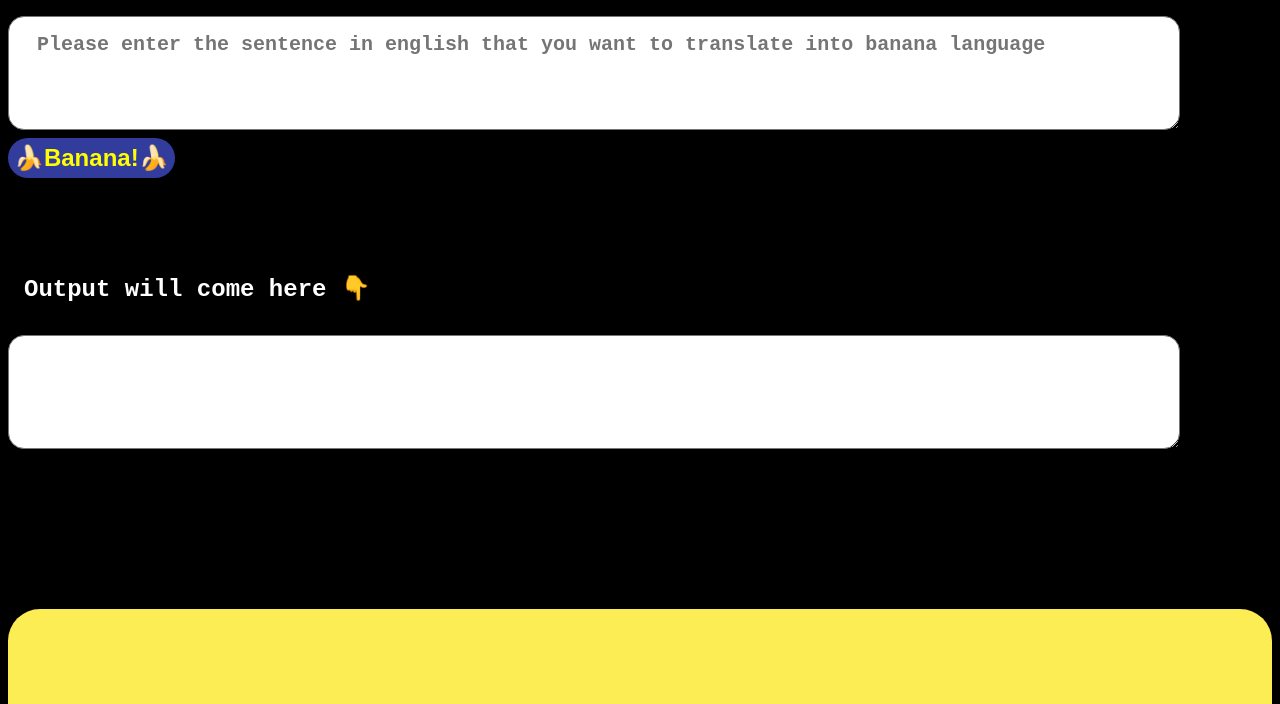
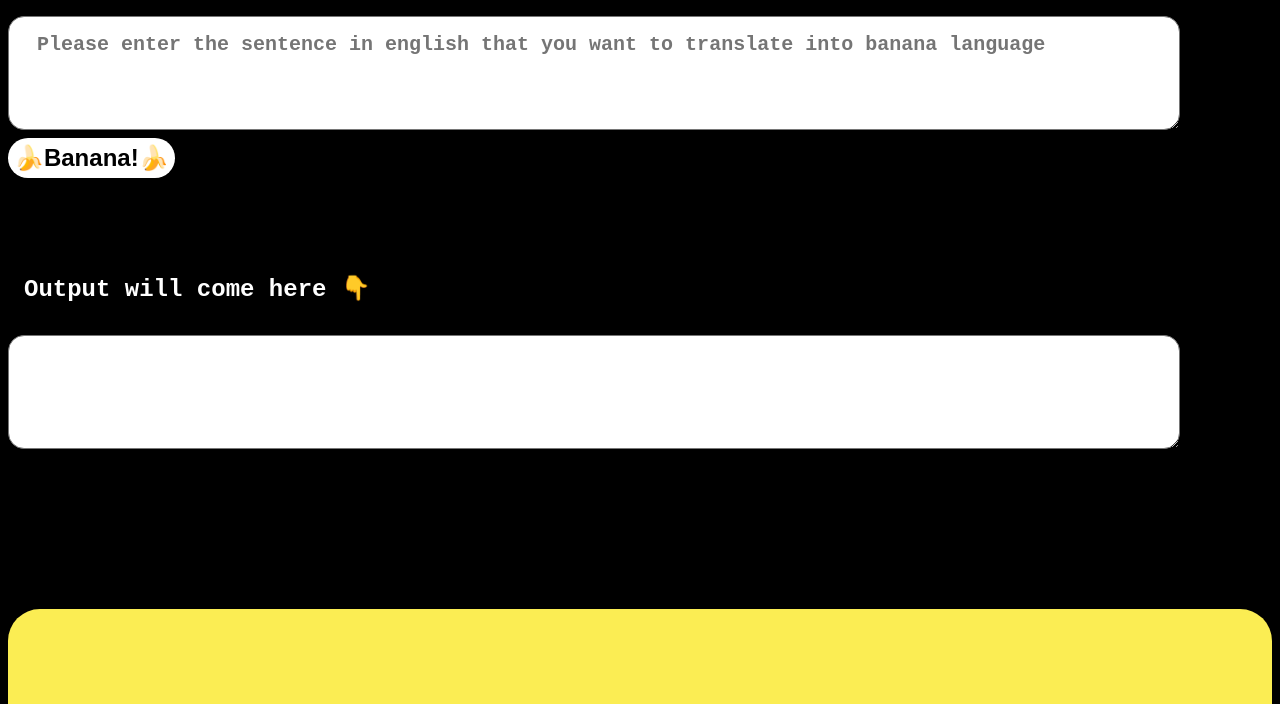
Before and after one commit to revanthreddymaturu/neoglvl-0-banana-app-vanillajs, a plain HTML site: page index.html in a window 1280 px wide. Shown: the part 96-800 px from the top of the page. Drawn offline with Linux system fonts and the light colour scheme.

Commit message:
added hover feature

```diff
--- a/index.html
+++ b/index.html
@@ -35,7 +35,7 @@
         button{
 
             margin-top: 0.5rem;
-            color:yellow;
+            color:black;
             border-radius: 28px;
             font-size: x-large;
             margin-bottom: 5rem;
@@ -43,8 +43,20 @@
             border: none;
             height:5vh;
             font-weight: bold;
+            cursor: pointer;
+
+
 
         }
+        button {
+  background-color: white;
+  transition: background-color .5s;
+}
+
+button:hover {
+  background-color:black;
+  color:white;
+}
         .head{
            padding:1rem;
            color:whitesmoke;
```
